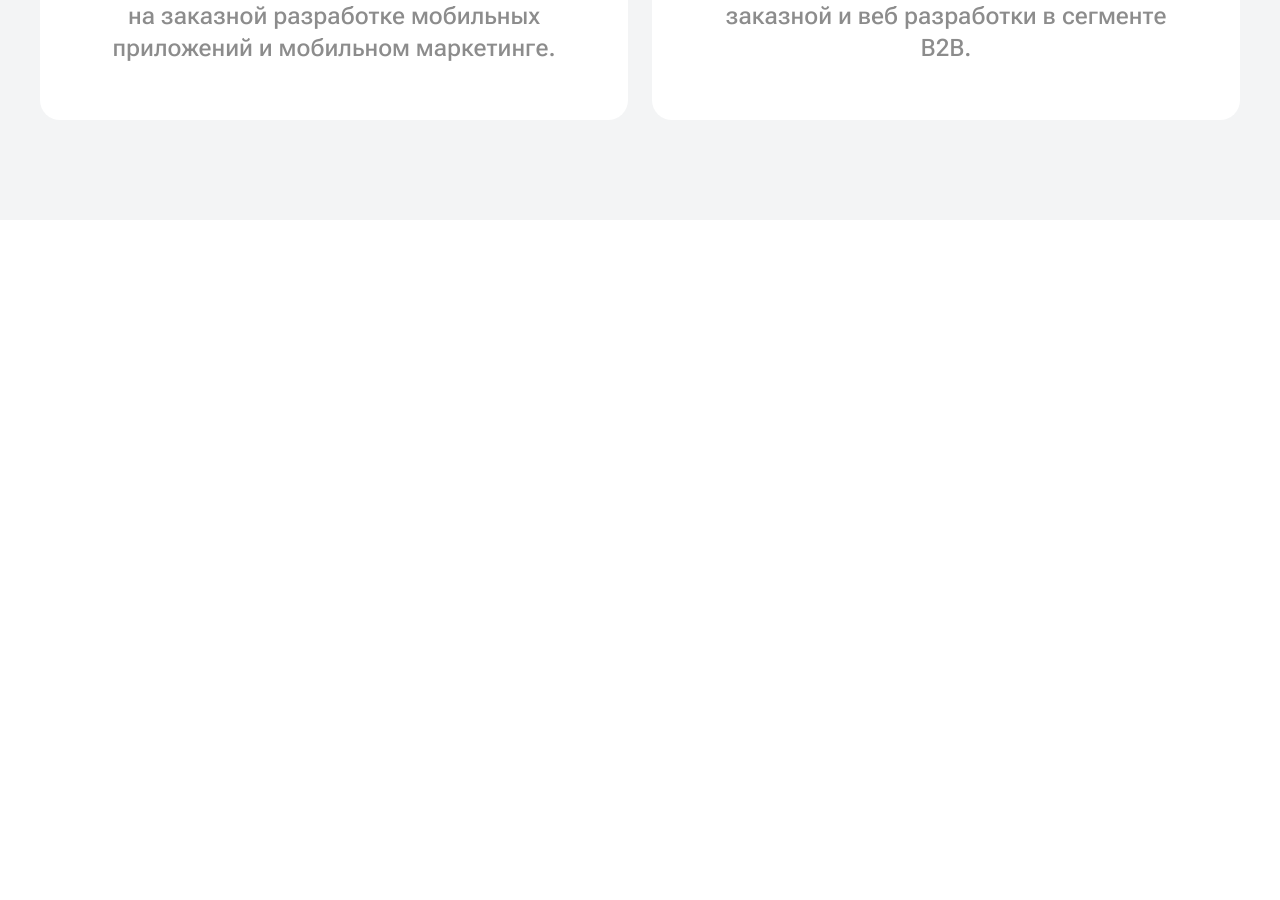
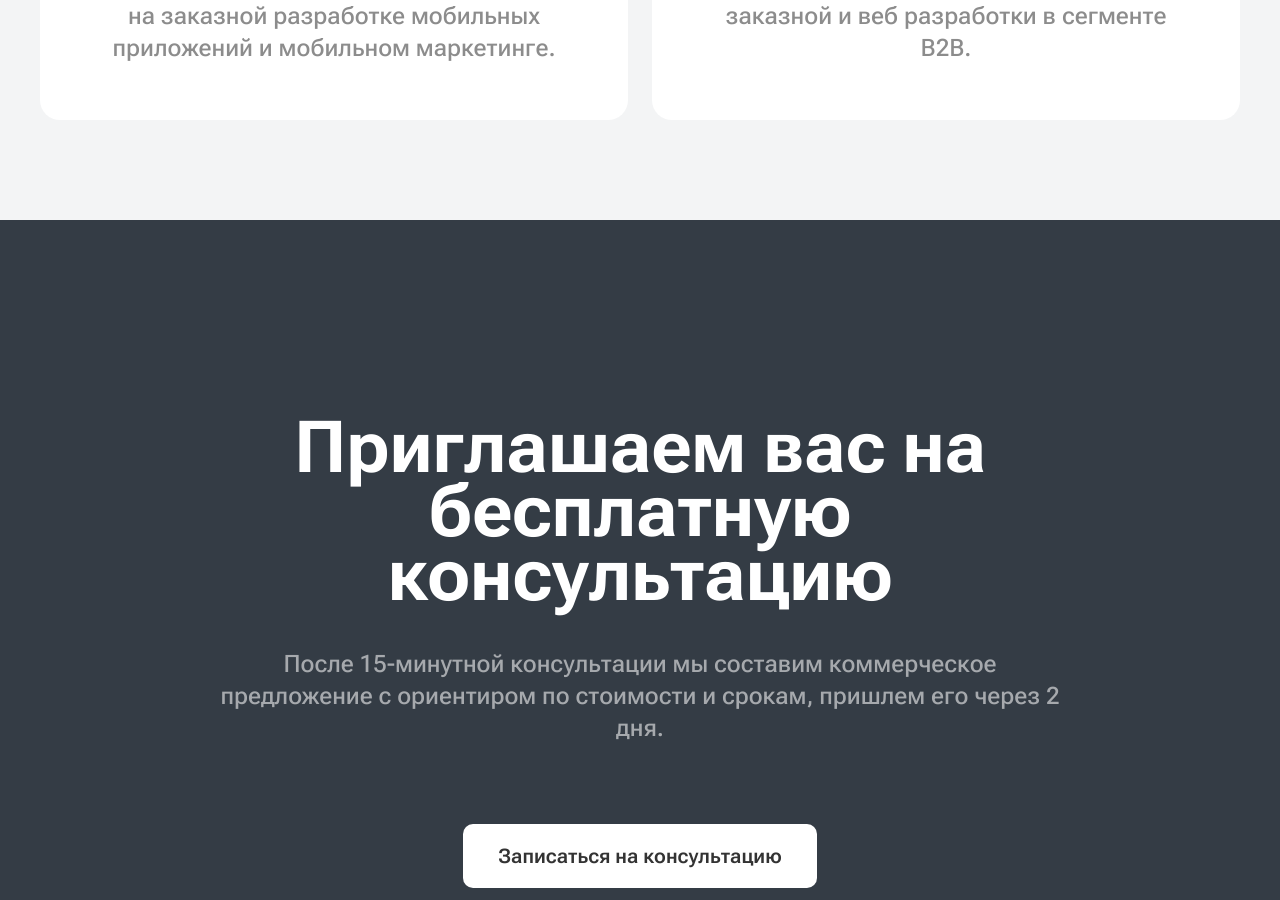
Before and after one commit to Citronium/citronium-landing-en, a Jekyll site: the page built from index.html, in a window 1280 px wide and 900 px high, scrolled down 11128 px. Built offline with Jekyll 4.4.1, drawn with Linux system fonts in a browser that asks for light colours; before the commit the page ends 11348 px from its top, so only the background shows below that; some of the changed text lies outside the part shown.

Commit message:
add footer

```diff
--- a/_includes/footer.html
+++ b/_includes/footer.html
@@ -1,3 +1,16 @@
-<footer>
-
+<footer class="footer">
+    <div class="footer__container">
+        <div class="footer__top">
+            <h1 class="footer__title">Приглашаем вас на бесплатную консультацию</h1>
+            <p class="footer__descr">После 15-минутной консультации мы составим коммерческое предложение с ориентиром по стоимости и срокам, пришлем его через 2 дня.</p>
+            <button class="btn btn--white footer__btn">Записаться на консультацию</button>
+        </div>
+        <div class="footer__bottom">
+            <p class="footer__text footer__company">© 2022 ООО «Цитрониум»</p>
+            <div class="footer__bottom-right">
+                <p class="footer__text footer__personal">Политика обработки персональных данных</p>
+                <p class="footer__text footer__privacy">Политика конфиденциальности</p>
+            </div>
+        </div>
+    </div>
 </footer>
--- /dev/null
+++ b/_sass/_common.scss
@@ -0,0 +1,36 @@
+.container {
+    max-width: 1280px;
+    margin: 0 auto;
+    padding: 100px 40px;
+}
+.btn {
+    //padding: 18px 56px;
+    border-radius: 10px;
+
+    min-height: 60px;
+    font-weight: 600;
+    font-size: 20px;
+    line-height: 24px;
+    text-align: center;
+    transition: color 0.3s ease-in-out, background-color 0.3s ease-in-out;
+}
+
+.btn--dark {
+    color: var(--color-white);
+    background-color: var(--color-dark);
+}
+
+.btn--dark:hover {
+    color: var(--color-white);
+    background-color: var(--color-primary);
+}
+
+.btn--white {
+    color: var(--color-dark);
+    background-color: var(--color-white);
+}
+
+.btn--white:hover {
+    color: var(--color-white);
+    background-color: var(--color-primary);
+}
--- a/_sass/_home.scss
+++ b/_sass/_home.scss
@@ -7,12 +7,6 @@
     display: flex;
     align-items: center;
     justify-content: center;
-}
-
-.container {
-    max-width: 1280px;
-    margin: 0 auto;
-    padding: 100px 40px;
 }
 
 .link {
@@ -109,6 +103,7 @@
     }
     &__btn {
         margin-top: 80px;
+        padding: 18px 56px;
     }
 }
 
@@ -128,23 +123,27 @@
         width: 100%;
         border-radius: 20px;
         background-repeat: no-repeat, repeat;
-        background-position: right bottom;
+
     }
     &__item1 {
         grid-area: item1;
         background-color: var(--color-purple);
         background-image: url(img/calc.png);
+        background-position: right bottom;
+        background-size: 494px;
         &-title {
             color: var(--color-white);
             max-width: 40%;
             margin-left: 56px;
             margin-top: 88px;
+            background-size: 400px;
         }
     }
     &__item2 {
         grid-area: item2;
         background-color: var(--color-primary);
         background-image: url(img/notebook.png);
+        background-position: center bottom;
         background-size: 420px;
         &-title {
             color: var(--color-white);
@@ -157,6 +156,7 @@
         grid-area: item3;
         background-color: var(--color-white);
         background-image: url(img/doc.png);
+        background-position: center bottom;
         background-size: 400px;
         &-title {
             color: var(--color-dark);
@@ -442,3 +442,65 @@
         }
     }
 }
+.footer {
+    width: 100%;
+    background-color: var(--color-granite);
+    &__container {
+        max-width: 1280px;
+        margin: 0 auto;
+        display: flex;
+        flex-direction: column;
+        justify-content: space-between;
+    }
+    &__top {
+        display: flex;
+        flex-direction: column;
+        align-items: center;
+        width: 100%;
+    }
+    &__title {
+        font-size: 72px;
+        font-weight: 700;
+        text-align: center;
+        color: var(--color-white);
+        line-height: 64px;
+        letter-spacing: -0.5px;
+        margin: 196px 177.5px 0 177.5px;
+    }
+    &__descr {
+        font-weight: 500;
+        font-size: 24px;
+        line-height: 32px;
+        text-align: center;
+        color: var(--color-white);
+        opacity: 0.56;
+        margin: 40px 216px 0px 216px;
+    }
+
+    &__btn {
+        margin-top: 80px;
+        padding: 20px 35px;
+    }
+
+    &__bottom {
+        display: flex;
+        flex-direction: row;
+        justify-content: space-between;
+        margin: 164px 40px 40px 40px;
+        &-right {
+            display: flex;
+            flex-direction: row;
+        }
+    }
+    &__personal {
+        margin-right: 40px;
+    }
+    &__text {
+        font-weight: 500;
+        font-size: 16px;
+        line-height: 24px;
+        text-align: center;
+        color: var(--color-white);
+        opacity: 0.56;
+    }
+}
--- a/_sass/_media.scss
+++ b/_sass/_media.scss
@@ -95,6 +95,17 @@
     .trust-us {
         &__items {
             flex-direction: column;
+        }
+    }
+    .footer {
+        &__title {
+            font-size: 56px;
+            line-height: 56px;
+            margin: 150px 40px 0 40px;
+        }
+        &__descr {
+            margin-left: 160.5px;
+            margin-right: 160.5px;
         }
     }
 }
@@ -318,6 +329,42 @@
             }
         }
     }
+    .footer {
+        &__title {
+            font-size: 40px;
+            line-height: 40px;
+            margin-left: 20px;
+            margin-right: 20px;
+        }
+        &__descr {
+            font-size: 16px;
+            line-height: 24px;
+            margin-top: 32px;
+            margin-left: 75px;
+            margin-right: 75px;
+        }
+        &__btn {
+            font-size: 16px;
+            margin-top: 60px;
+            padding: 18px 24px;
+        }
+        &__bottom {
+            flex-direction: column;
+            align-items: center;
+            margin: 100px 20px 40px 20px;
+            &-right {
+                flex-direction: column;
+                align-items: center;
+            }
+        }
+        &__personal {
+            margin-top: 8px;
+            margin-right: 0;
+        }
+        &__privacy {
+            margin-top: 8px;
+        }
+    }
 }
 
 @media (max-width: 390px) {
@@ -523,6 +570,23 @@
             }
         }
     }
+    .footer {
+        &__title {
+            font-size: 24px;
+            line-height: 28px;
+            margin-left: 16px;
+            margin-right: 16px;
+        }
+        &__descr {
+            font-size: 14px;
+            line-height: 20px;
+            margin-left: 62px;
+            margin-right: 62px;
+        }
+        &__bottom {
+            margin: 100px 16px 40px 16px;
+        }
+    }
 }
 
 @media (max-width: 320px) {
@@ -571,4 +635,5 @@
             padding: 24px;
         }
     }
+
 }
--- a/_sass/_variables.scss
+++ b/_sass/_variables.scss
@@ -6,4 +6,6 @@
     --color-purple: #7b5deb;
     --color-blush: #DA657A;;
     --color-bacground: #F3F4F5;
+    --color-granite: #343C45;
+
   }
--- a/_sass/main.scss
+++ b/_sass/main.scss
@@ -1,5 +1,6 @@
 @import "normalize";
 @import "variables";
+@import "common";
 @import "home";
 @import "media";
 
@@ -38,28 +39,6 @@ p {
     margin: 0;
 }
 
-.btn {
-    padding: 20px 35px;
-    border-radius: 10px;
-    max-width: 250px;
-    min-height: 60px;
-    font-weight: 600;
-    font-size: 20px;
-    line-height: 24px;
-    text-align: center;
-    transition: color 0.3s ease-in-out, background-color 0.3s ease-in-out;
-}
-
-.btn--dark {
-    color: var(--color-white);
-    background-color: var(--color-dark);
-}
-
-.btn--dark:hover {
-    color: var(--color-white);
-    background-color: var(--color-primary);
-}
-
 main {
     background: var(--color-bacground);
 }
--- a/index.html
+++ b/index.html
@@ -12,3 +12,5 @@ layout: default
     {%- include home/section-trust-us.html -%}
     {%- include home/section-our-awards.html -%}
 </main>
+
+{%- include footer.html -%}
```
